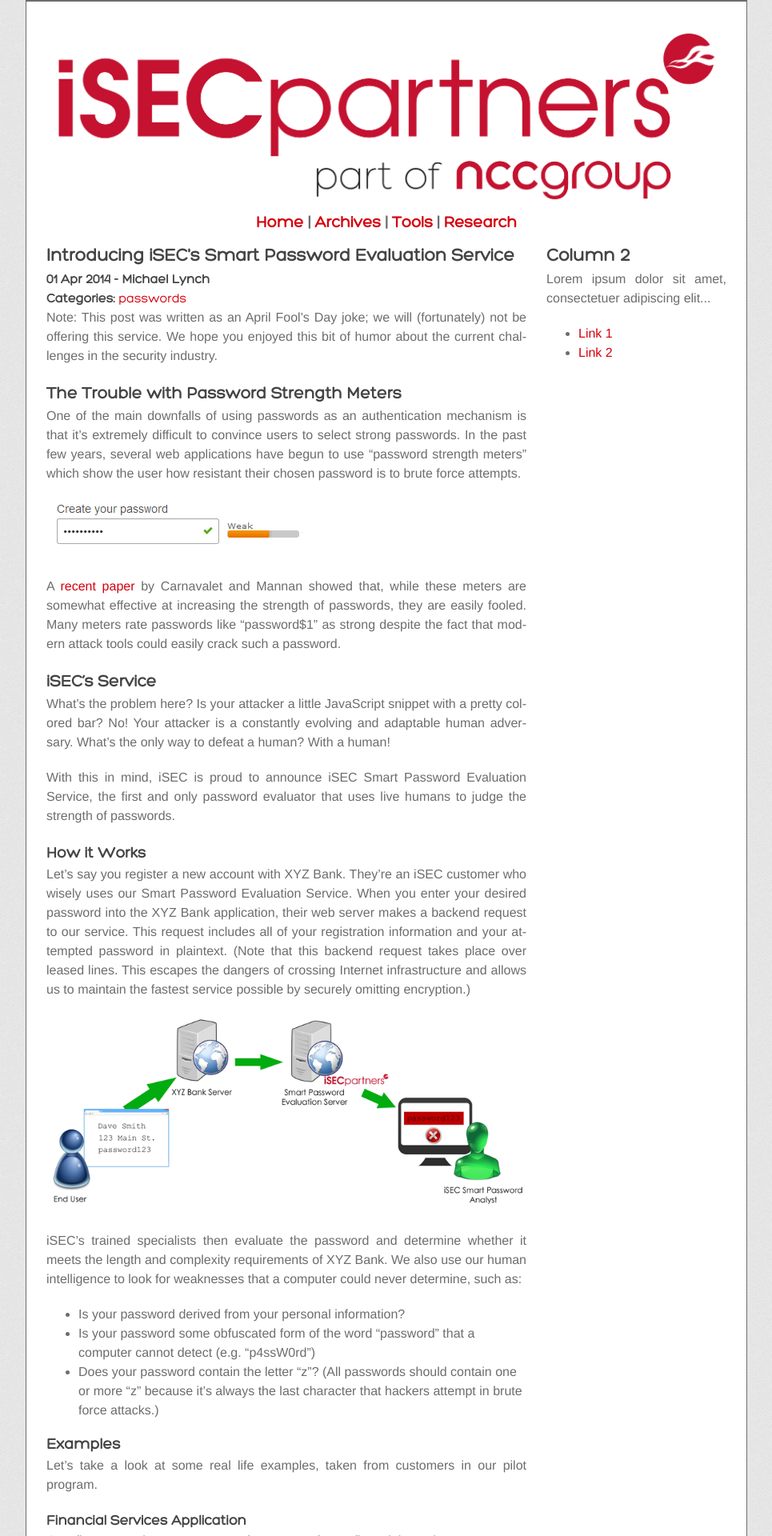
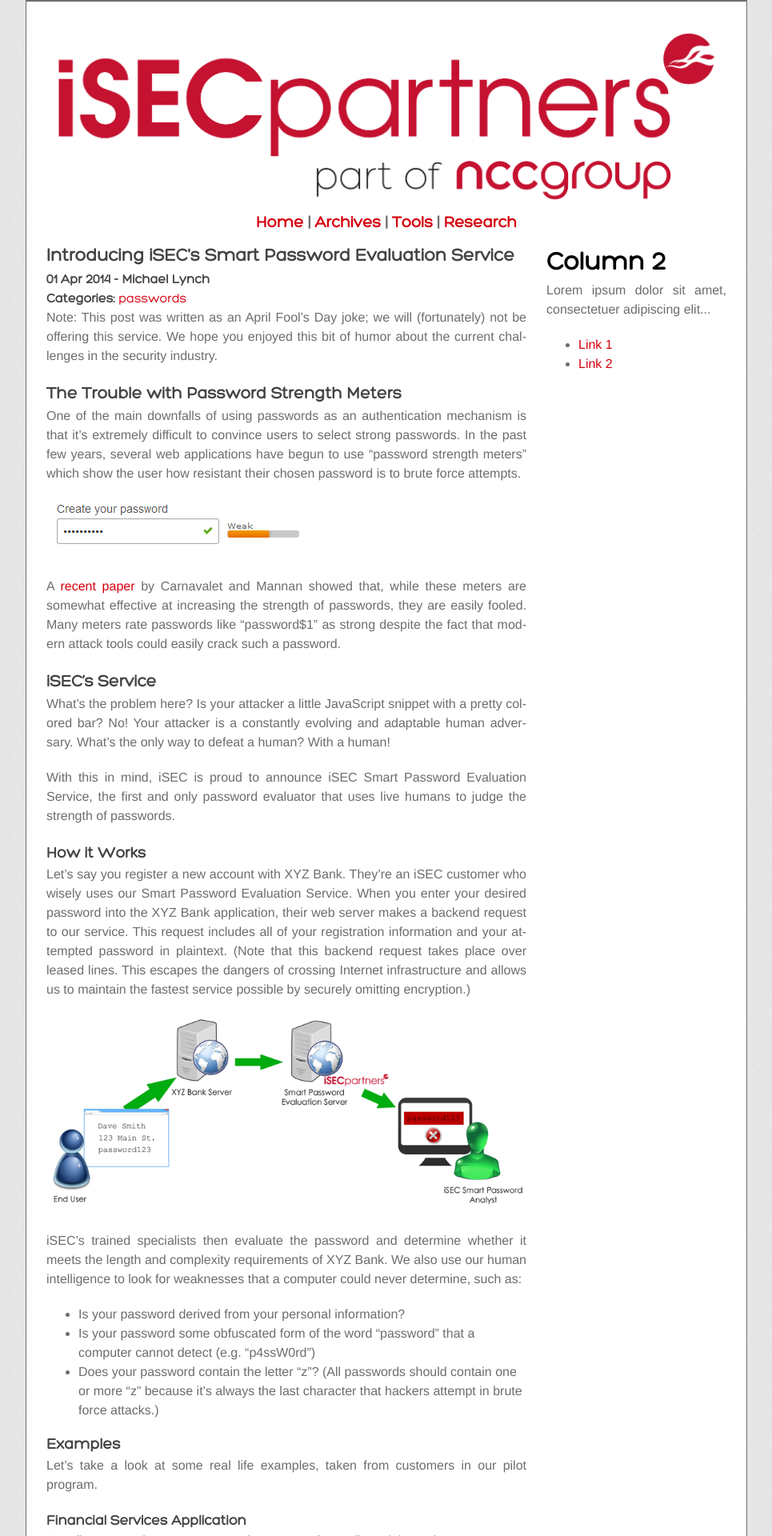
Before and after one commit to iNarcissuss/ncc, a Jekyll site: the page built from _posts/2014-04-01-smart-password-evaluator.markdown, in a window 1280 px wide. Shown: the top 1920 px of the page at 80% size, without its empty margins (157-1122 px from the left). Built offline with Jekyll 4.4.1, drawn with Linux system fonts in a browser that asks for light colours; Markdown is read by kramdown in place of the engine named in the settings.

Commit message:
Further simplification fo styles/layout

```diff
--- a/_layouts/default.html
+++ b/_layouts/default.html
@@ -34,20 +34,18 @@
         </div>
 
         <div id="navbar">
-          <a class="extra" href="/">Home</a> |
-          <a class="extra" href="/posts-archives/">Archives</a> |
-          <a class="extra" href="/tools/">Tools</a> |
-          <a class="extra" href="/research/">Research</a>
+          <a href="/">Home</a> |
+          <a href="/posts-archives/">Archives</a> |
+          <a href="/tools/">Tools</a> |
+          <a href="/research/">Research</a>
         </div>
 
         <div id="main_content">
-            <section id="{{ page.id }}">
-               {{ content }}
-            </section>
+           {{ content }}
         </div>
 
         <div id="sidebar">
-          <h2>Column 2</h2>
+          <h1>Column 2</h1>
           <p>Lorem ipsum dolor sit amet, consectetuer adipiscing elit...</p>
           <ul>
           <li><a href="#">Link 1</a></li>
--- a/css/main.css
+++ b/css/main.css
@@ -330,45 +330,29 @@
 
 }
 
+h1, h2, h3, h4, h5, h6 {
+  font-family: 'Hero', 'Helvetica Neue', Helvetica, Arial, serif;
+  font-weight: bold;
+  color: #444;
+}
 h1 {
-  font-family: 'Hero', 'Helvetica Neue', Helvetica, Arial, serif;
   font-size: 32px;
   color: #000000;
 }
-
 h2 {
-  font-family: 'Hero', 'Helvetica Neue', Helvetica, Arial, serif;
   font-size: 1.4em;
-  font-weight: bold;
-  color: #444;
 }
-
 h3 {
-  font-family: 'Hero', 'Helvetica Neue', Helvetica, Arial, serif;
-  font-weight: bold;
-  color: #444;
   font-size: 1.3em;
 }
-
 h4 {
-  font-family: 'Hero', 'Helvetica Neue', Helvetica, Arial, serif;
   font-size: 1.2em;
-  color: #444;
-  font-weight: bold;
 }
-
 h5 {
-  font-family: 'Hero', 'Helvetica Neue', Helvetica, Arial, serif;
   font-size: 1.1em;
-  color: #444;
-  font-weight: bold;
 }
-
 h6 {
-  font-family: 'Hero', 'Helvetica Neue', Helvetica, Arial, serif;
   font-size: 1em;
-  color: #444;
-  font-weight: bold;
 }
 
 
@@ -383,20 +367,24 @@
   width:90%;
 }
 
-.postswitch {
-  height:20px;
-  margin-bottom: 10px;
-}
-
 .navpost {
   margin-top:10px;
   height:20px;
+}
+
+.navpost a {
+  display:block;
+  width: 90%;
+  white-space: nowrap;
+  overflow:hidden;
+  text-overflow: ellipsis;
 }
 
 .navpost_right {
   float: right;
   width: 42.5%;
 }
+
 .navpost_center {
   float: right;
   width:15%;
@@ -407,14 +395,6 @@
 .navpost_left {
   float: left;
   width: 42.5%;
-}
-
-.navpost a {
-  display:block;
-  width: 90%;
-  white-space: nowrap;
-  overflow:hidden;
-  text-overflow: ellipsis;
 }
 
 .navleft {
```
Lines whose indentation alone changed are shown as unchanged.
